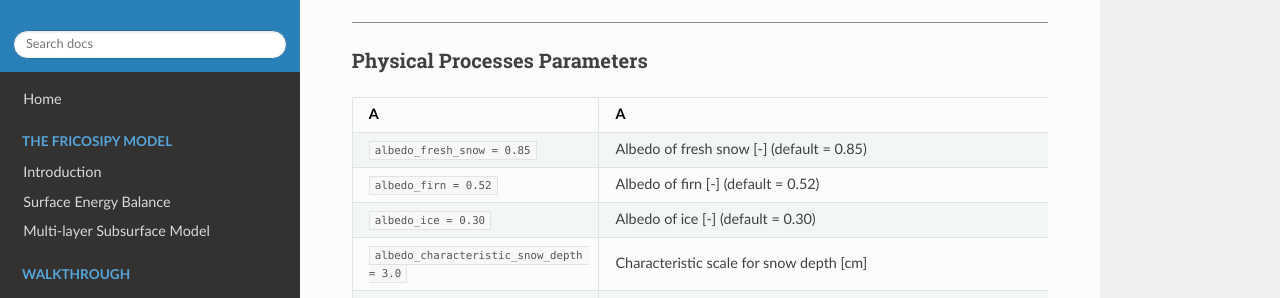
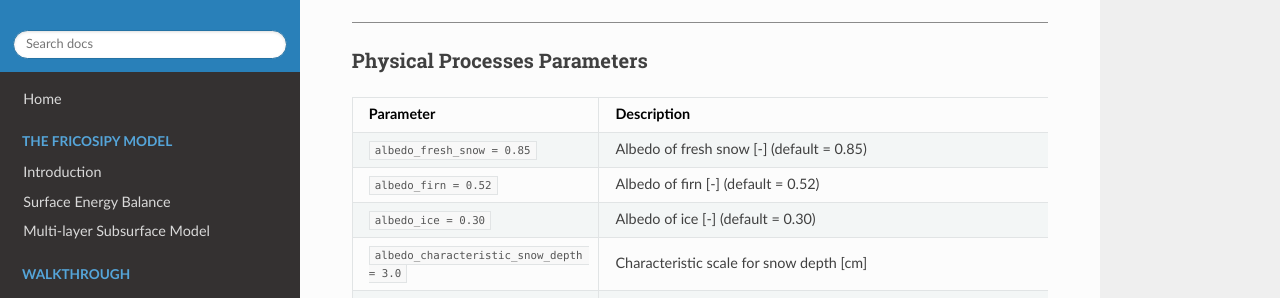
Before and after one commit to MarcusGastaldello/FRICOSIPY, an MkDocs documentation site: the page built from docs/parameters.md, in a window 1280 px wide and 900 px high, scrolled down 1441 px. Shown: the part 153-451 px from the top of the window. Built offline with MkDocs 1.6.1, drawn with Linux system fonts in a browser that asks for light colours.

Commit message:
Update parameters.md

```diff
--- a/docs/parameters.md
+++ b/docs/parameters.md
@@ -61,7 +61,7 @@ The *FRICOSIPY* model enables the user to customise the parameterisations used t
 
 ### Physical Processes Parameters
 
-|A|A|
+| Parameter | Description |
 |-----|---|
 | `albedo_fresh_snow = 0.85`                        | Albedo of fresh snow [-] (default = 0.85) |
 | `albedo_firn = 0.52`                              | Albedo of firn [-] (default = 0.52) |
```
